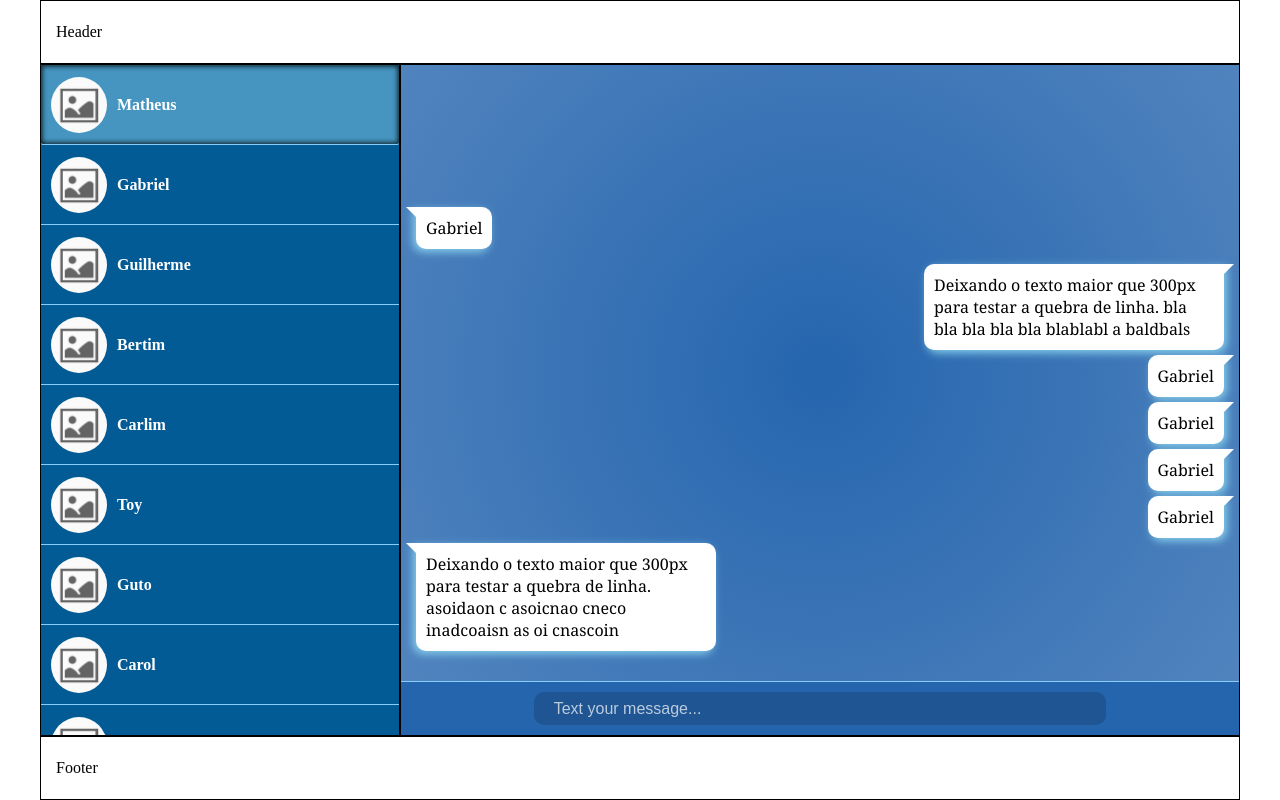
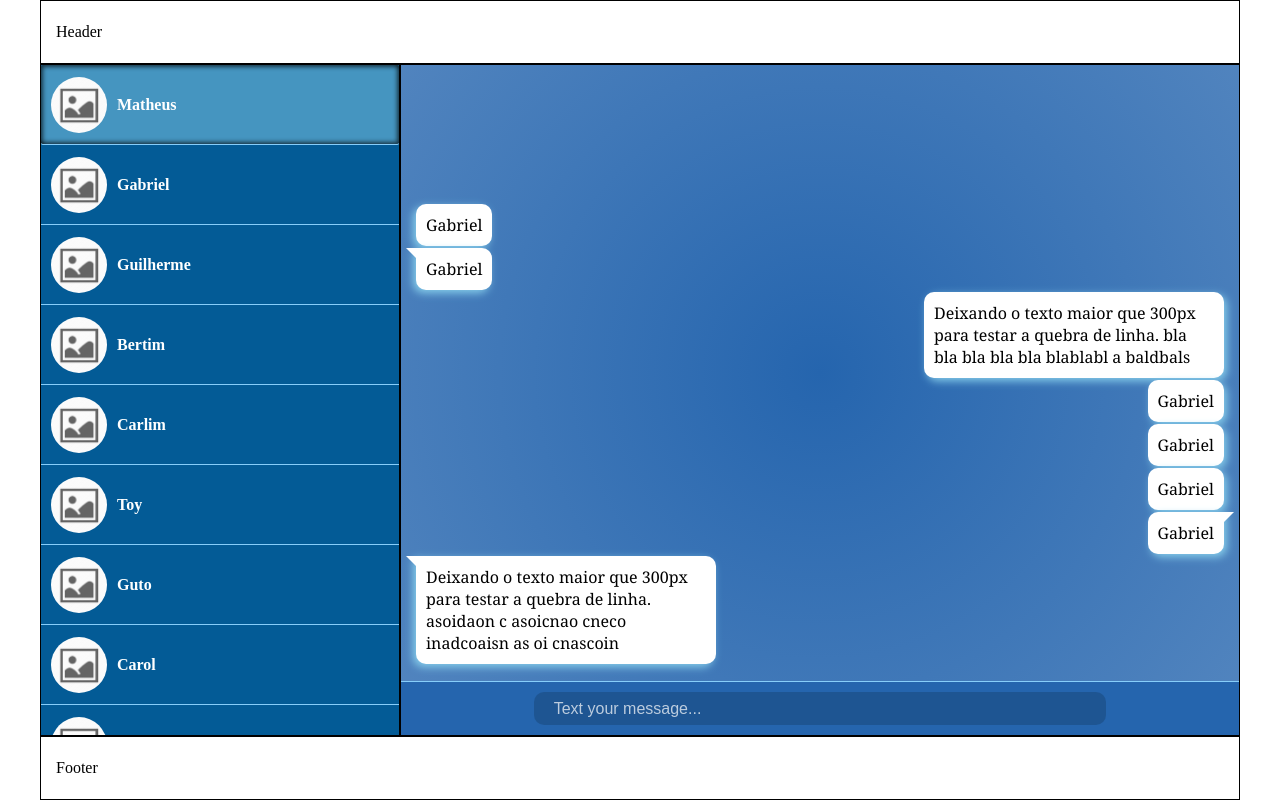
Before and after one commit to matheusclima/messenger, a React (Create React App) app in the folder frontend/: page / in a window 1280 px wide. Built offline with nearby package versions, Linux system fonts and the light colour scheme.

Commit message:
Correção para a seta do balão de texto aparecer apenas no primeiro balão do conjunto de balões

```diff
--- a/frontend/src/components/MessageViewer/index.js
+++ b/frontend/src/components/MessageViewer/index.js
@@ -47,7 +47,13 @@ function MessageViewer({ activeChatId }) {
           text: "Gabriel",
           time: "10:31 AM",
           type: "reciever",
-        }
+        },
+        {
+          id: 6,
+          text: "Gabriel",
+          time: "10:31 AM",
+          type: "reciever",
+        },
       ],
     },
     {
@@ -73,48 +79,52 @@ function MessageViewer({ activeChatId }) {
     return chat.id == activeChatId;
   })[0];
 
+  let checkType = ""
+
+  const drawMessage = (message, arrow) => {
+    return (
+      <div className={`msg msg-${message.type}`} key={message.id}>
+        <div className={`ballon msg-${message.type}__ballon`}  arrow={arrow ? "true":"false"}>
+          <span>{message.text}</span>
+        </div>
+      </div>
+    );
+  };
+
   const sendMessage = (event) => {
-    let input = document.getElementsByClassName("text-input")[0]
-    let newId = messageList.chat[messageList.chat.length - 1].id + 1
-    if(event.key === "Enter") {
+    let input = document.getElementsByClassName("text-input")[0];
+    let newId = messageList.chat[messageList.chat.length - 1].id + 1;
+    if (event.key === "Enter") {
       messageList.chat.push({
         id: newId,
-        text: input.nodeValue,
-        type: "sender"
-      })
+        text: input.value,
+        type: "sender",
+      });
     }
-  }
+  };
+
 
   return (
     <div className="main-screen">
-
       <div className="chat-list__messages">
-        {messageList?.chat?.map((msg) => {
-          if (msg.type == "sender")
-            return (
-              <div className="msg msg-sender" key={msg.id}>
-                <div className="ballon msg-sender__ballon">
-                  <span>{msg.text}</span>
-                </div>
-              </div>
-            );
-          return (
-            <div className="msg msg-reciever">
-              <div className="ballon msg-reciever__ballon" key={msg.id}>
-                <span>{msg.text}</span>
-              </div>
-            </div>
-          );
+        {messageList?.chat?.map((message) => {
+          let arrow = true
+          if(checkType === message.type) arrow = false
+          checkType = message.type
+          return drawMessage(message, arrow)
         })}
       </div>
 
       <div className="input">
-        <input type="text"
-        className="text-input"
-        placeholder="Text your message..."
-        onKeyDown={(e) => {sendMessage(e)}}/>
+        <input
+          type="text"
+          className="text-input"
+          placeholder="Text your message..."
+          onKeyDown={(e) => {
+            sendMessage(e);
+          }}
+        />
       </div>
-
     </div>
   );
 }
--- a/frontend/src/components/MessageViewer/style.css
+++ b/frontend/src/components/MessageViewer/style.css
@@ -55,7 +55,7 @@
 .msg {
     display: flex;
     width: 100%;
-    margin-bottom: 5px;
+    margin-bottom: 2px;
 }
 
 .msg-sender {
@@ -71,17 +71,21 @@
     display: flex;
     width: fit-content;
     max-width: 300px;
+    border-radius: 10px;
+    padding: 10px;
 }
 
 .msg-sender__ballon {
-    border-radius: 10px 0 10px 10px;
-    padding: 10px 0 10px 10px;
+    background-color: var(--sender-ballon-bgcolor);
     box-shadow: 3px 3px 8px skyblue;
-    border-radius: 10px 0 10px 10px;
-    background-color: var(--sender-ballon-bgcolor);
 }
 
-.msg-sender__ballon::after {
+.msg-sender__ballon[arrow="true"] {
+    border-top-right-radius: 0;
+    padding-right: 0;
+}
+
+.msg-sender__ballon[arrow="true"]::after {
     content: "";
     position: relative;
     top: -10px;
@@ -90,19 +94,21 @@
     height: 0;
     border-top: 10px solid var(--sender-ballon-bgcolor);
     border-right: 10px solid transparent;
-    border-bottom: 10px solid none;
+    border-bottom: 10px solid transparent;
     border-left: 10px solid none;
 }
 
 .msg-reciever__ballon {
-    border-radius: 0 10px 10px;
-    padding: 10px 10px 10px 0;
-    margin-bottom: 10px;
     box-shadow: -3px 3px 8px skyblue;
     background-color: var(--reciever-ballon-bgcolor);
 }
 
-.msg-reciever__ballon::before {
+.msg-reciever__ballon[arrow="true"] {
+    border-top-left-radius: 0;
+    padding-left: 0;
+}
+
+.msg-reciever__ballon[arrow="true"]::before {
     content: "";
     position: relative;
     top: -10px;
```
